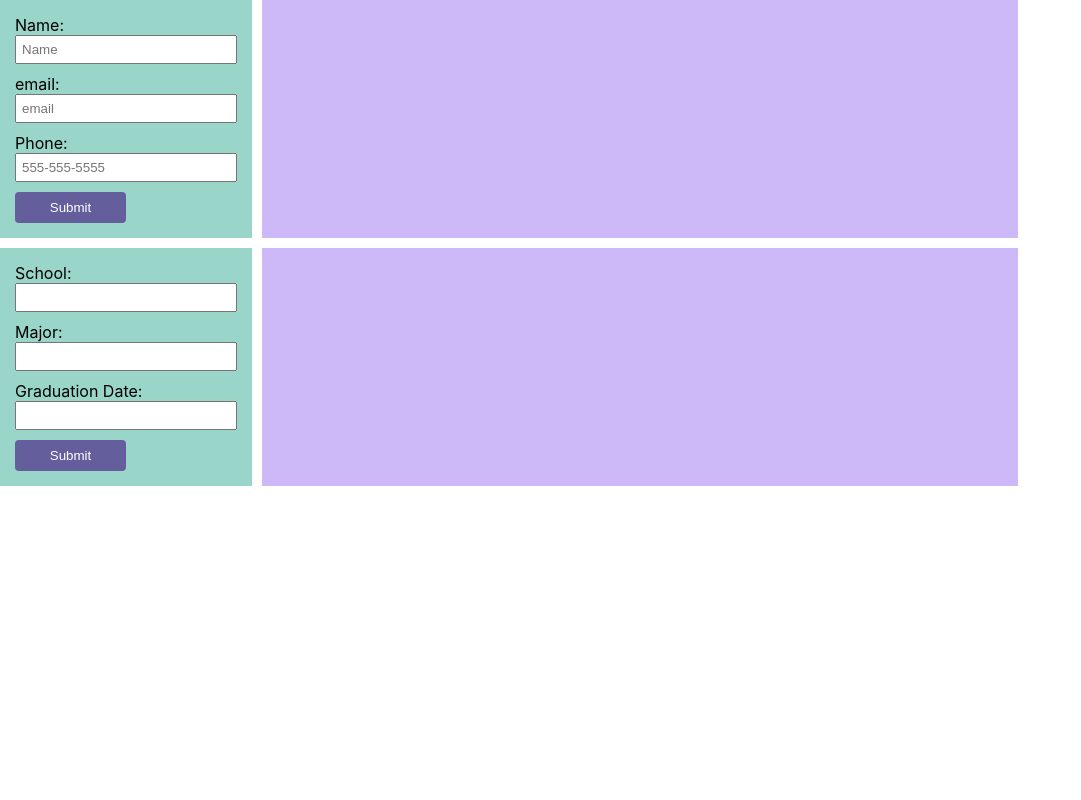
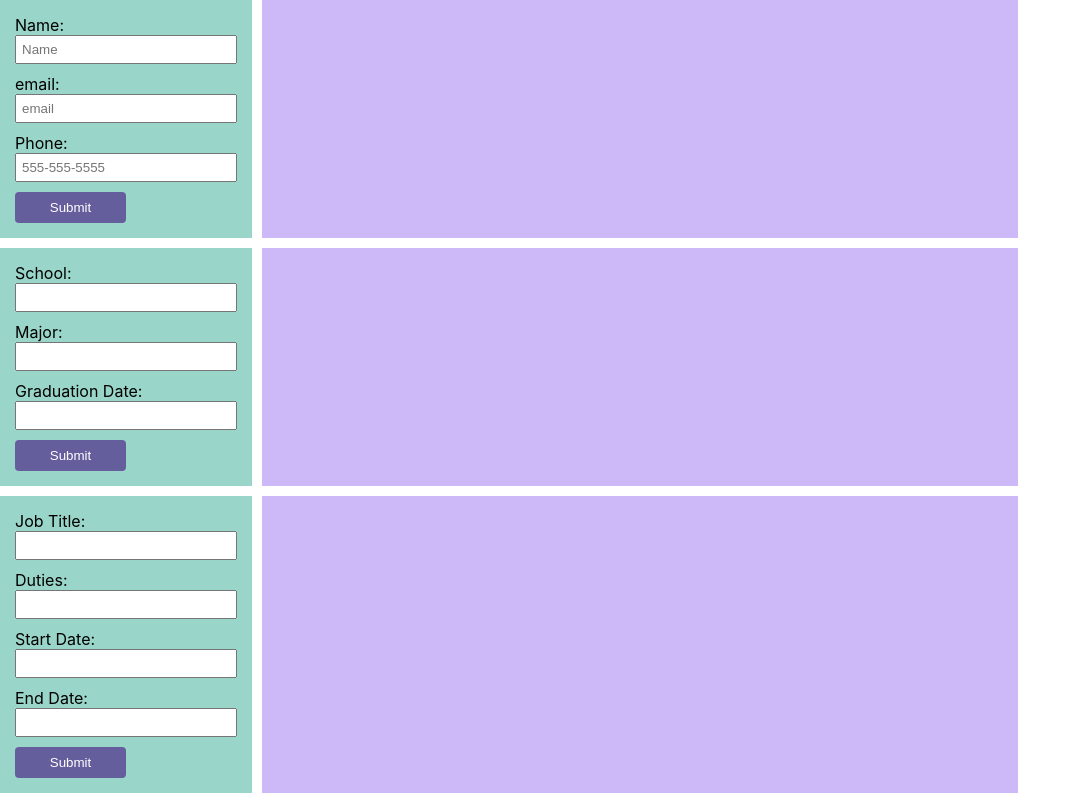
Before and after one commit to SempleGit/cv-project, a React (Create React App) app: page / in a window 1280 px wide. Shown: the whole page, without its empty margins (0-1081 px from the left). Built offline with nearby package versions, Linux system fonts and the light colour scheme.

Commit message:
added experience section

```diff
--- a/src/App.css
+++ b/src/App.css
@@ -11,17 +11,15 @@ html {
   gap: 10px;
 }
 
-.general-wrapper, .education-section-wrapper {
+.section-wrapper {
   display: grid;
   gap: 10px;
   grid-template-columns: 1fr 3fr 1fr;
 }
 
-.general-form, .education-form {
+.general-form, .education-form, .experience-form {
   background-color: #99D5C9;
   display: grid;
-  grid-template-rows: repeat(3, 1fr);
-  justify-content: flex-start;
   padding: 10px;
 }
 
--- a/src/App.js
+++ b/src/App.js
@@ -1,12 +1,15 @@
 import './App.css';
-import GeneralSection from './components/GeneralSection';
-import EducationSection from './components/EducationSection';
+import GeneralSection from './components/General/GeneralSection';
+import EducationSection from './components/Education/EducationSection';
+import ExperienceSection from './components/Experience/ExperienceSection';
 
 function App() {
+
   return (
     <div className="App">
       <GeneralSection />
       <EducationSection />
+      <ExperienceSection />
     </div>
   );
 }
--- a/src/components/DisplayEducation.js
+++ b/src/components/Education/DisplayEducation.js
@@ -1,7 +1,7 @@
 import React from 'react';
 
 const DisplayEducation = (props) => {
-  const {school, major, graduationDate} = props.formData;
+  const {formData: {school, major, graduationDate}} = props;
   return (
     <div className="general-display">
       <p>{school}</p>
--- a/src/components/EducationSection.js
+++ b/src/components/Education/EducationSection.js
@@ -12,17 +12,13 @@ class EducationSection extends Component {
       graduationDate: '',
       formData: {}
     }
-    this.handleChange = this.handleChange.bind(this);
-    this.handleSubmit = this.handleSubmit.bind(this);
   }
 
-  handleChange(e) {
-    this.setState(() => {
-      return {[e.target.name]: e.target.value}
-    })
+  handleChange = (e) => {
+    this.setState(() => ({[e.target.name]: e.target.value}))
   }
 
-  handleSubmit(e) {
+  handleSubmit = (e) => {
     e.preventDefault();
     this.setState((state) => (
         {
@@ -41,7 +37,7 @@ class EducationSection extends Component {
 
   render() {
     return (
-      <section className="education-section-wrapper">
+      <section className="section-wrapper">
         <EducationInputs onSubmit={this.handleSubmit} onChange={this.handleChange} parameters={this.state} />
         <DisplayEducation formData={this.state.formData} />
       </section>
--- /dev/null
+++ b/src/components/Experience/DisplayExperience.js
@@ -0,0 +1,15 @@
+import React from 'react';
+
+const DisplayExperience = (props) => {
+  const {formData: {jobTitle, duties, startDate, endDate}} = props;
+  return (
+    <div className="general-display">
+      <p>{jobTitle}</p>
+      <p>{duties}</p>
+      <p>{startDate}</p>
+      <p>{endDate}</p>
+    </div>
+  )
+}
+
+export default DisplayExperience;
--- /dev/null
+++ b/src/components/Experience/ExperienceInputs.js
@@ -0,0 +1,26 @@
+import React from 'react';
+
+const ExperienceInputs = (props) => {
+  const { onChange, onSubmit, parameters: { jobTitle, duties, startDate, endDate } } = props;
+  return (
+          <form className="experience-form" onSubmit={onSubmit}>
+            <label>Job Title:
+              <input type="text" name="jobTitle" onChange={onChange} value={jobTitle}></input>
+            </label>
+            <label>Duties:
+              <input type="text" name="duties" onChange={onChange} value={duties}></input>
+            </label>
+            <label>Start Date:
+              <input type="text" name="startDate" onChange={onChange} value={startDate}></input>
+            </label>
+            <label>End Date:
+              <input type="text" name="endDate" onChange={onChange} value={endDate}></input>
+            </label>
+            <div className="submit-div">
+              <input type="submit" value="Submit" />
+            </div>
+          </form>
+  )
+}
+
+export default ExperienceInputs;
--- /dev/null
+++ b/src/components/Experience/ExperienceSection.js
@@ -0,0 +1,38 @@
+import React, { Component } from 'react';
+import DisplayExperience from './DisplayExperience';
+import ExperienceInputs from './ExperienceInputs';
+
+class ExperienceSection extends Component {
+  constructor(props) {
+    super(props);
+    this.state = {
+      jobTitle: '',
+      duties: '',
+      startDate: '',
+      endDate: '',
+      formData: {}
+    };
+  }
+
+  handleChange = (e) => {
+    this.setState(() => ({[e.target.name]: e.target.value}))
+  }
+
+  handleSubmit = (e) => {
+    e.preventDefault();
+    this.setState( ({jobTitle, duties, startDate, endDate}) => {
+      return {formData: {jobTitle, duties, startDate, endDate}};
+    });
+  }
+
+  render() {
+    return (
+      <section className="section-wrapper">
+        <ExperienceInputs onChange={this.handleChange} onSubmit={this.handleSubmit} parameters={this.state}/>
+        <DisplayExperience formData={this.state.formData} />
+      </section>
+    )
+  }
+}
+
+export default ExperienceSection;
--- a/src/components/GeneralSection.js
+++ b/src/components/General/GeneralSection.js
@@ -7,20 +7,22 @@ const GeneralSection = () => {
   const [email, setEmail] = useState('');
   const [phone, setPhone] = useState('');
   const [formData, setForm] = useState({});
+  const [showInputs, displayInputs] = useState(true);
 
 const handleSubmit = (e) => {
   e.preventDefault();
   setForm({name: name, email: email, phone: phone});
+  // displayInputs(!showInputs)
   setName('');
   setPhone('');
   setEmail('');
 }
 
   return (
-    <div className="general-wrapper">
-      <GeneralInputs parameters={ {name, email, phone, setName, setEmail, setPhone, handleSubmit} } />
+    <section className="section-wrapper">
+      {showInputs && <GeneralInputs parameters={ {name, email, phone, setName, setEmail, setPhone, handleSubmit} } />}
       <DisplayGeneral formData={formData} />
-    </div>
+    </section>
   )
 }
 
```
Also changed, not shown: src/components/Education/EducationInputs.js (renamed from src/components/EducationInputs.js), src/components/General/DisplayGeneral.js (renamed from src/components/DisplayGeneral.js), src/components/General/GeneralInputs.js (renamed from src/components/GeneralInputs.js), 1 other file (tests, documents, lock files or other folders).
